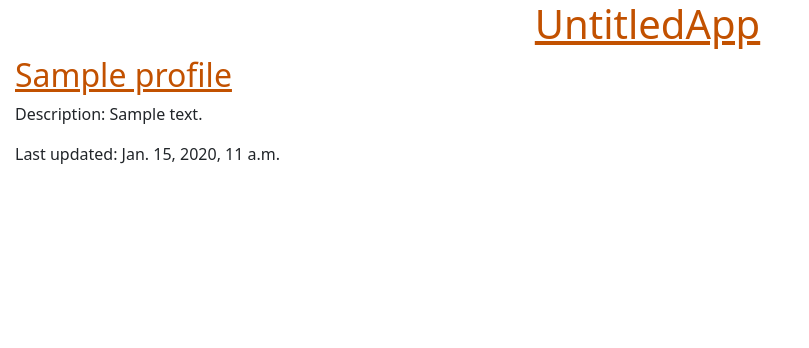
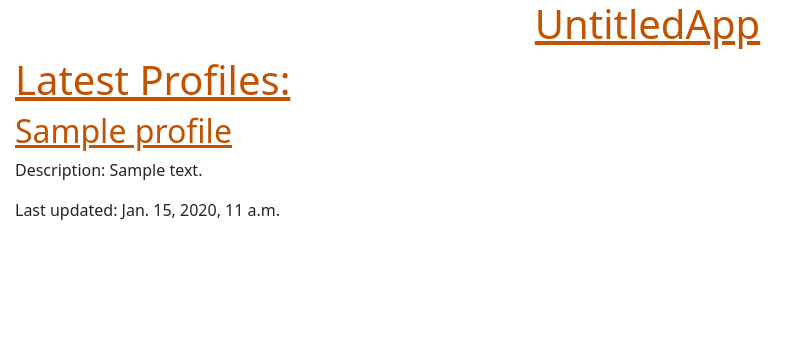
Before and after one commit to AlexanderNorton/UntitledApp, a Django app: page / in a window 1280 px wide. Shown: the top 348 px of the page, without its empty margins (0-809 px from the left). Run offline with Django 4.2, Linux system fonts and the light colour scheme; tables that the repository leaves empty hold one stand-in row (values such as "Sample post").

Commit message:
Added a 'latest profiles' section.

```diff
--- a/profile_app/templates/profile_list.html
+++ b/profile_app/templates/profile_list.html
@@ -14,6 +14,8 @@
             </center>
         </header>
 
+        <h1><a href="/">Latest Profiles:</a></h1>
+
         {% for profile in profiles %}
             <article>
                 <h2><a href="">{{ profile.title }}</a></h2>
```
